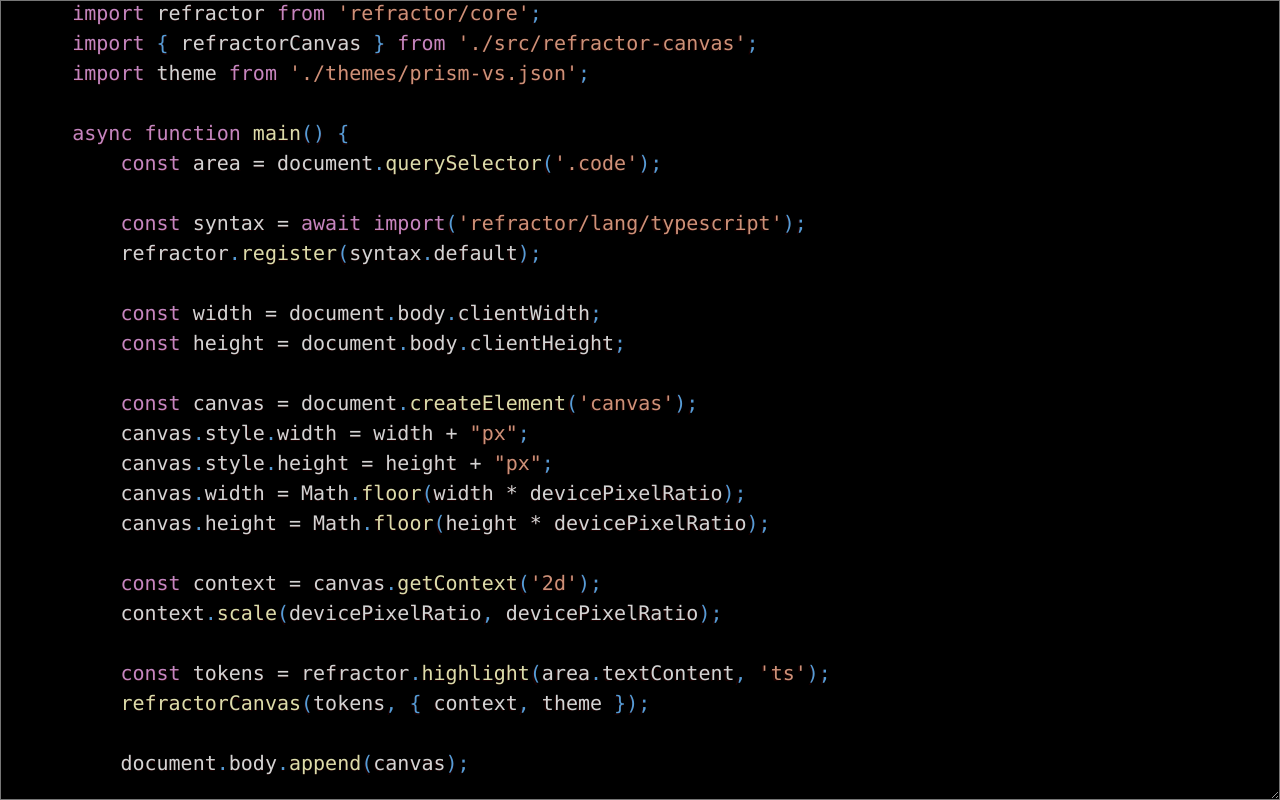
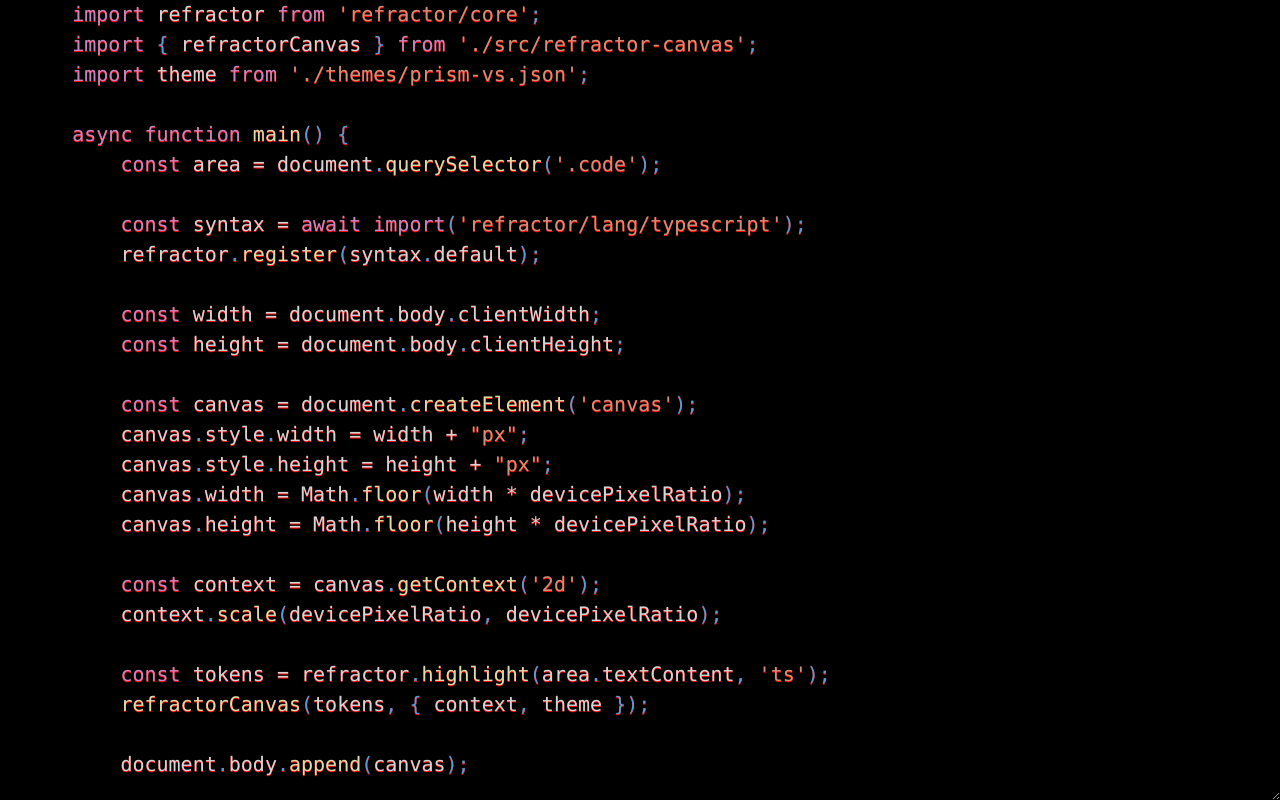
Before and after one commit to marionebl/refractor-canvas, a website built with Parcel: page index.html in a window 1280 px wide. Built offline with nearby package versions, Linux system fonts and the light colour scheme.

Commit message:
feat: prepare distribution

```diff
--- a/index.html
+++ b/index.html
@@ -14,11 +14,12 @@
       position: absolute;
       width: 100%;
       height: 100%;
-      font: 20px monospace;
+      font-family: monospace;
       line-height: 24px;
+      border: 0;
       padding: 0;
       margin: 0;
-      color: rgba(255, 0, 0, 0.1);
+      color: rgba(255, 0, 0, 1);
       caret-color: black;
       white-space: pre;
     }
@@ -62,6 +63,6 @@
       }
 
       document.addEventListener("DOMContentLoaded", main);</textarea>
-  <script src="./index.ts"></script>
+  <script src="./main.ts"></script>
 </body>
 </html>
--- a/index.ts
+++ b/main.ts
@@ -3,13 +3,13 @@ import { refractorCanvas } from "./src/refractor-canvas";
 import theme from "./themes/prism-vsc-dark-plus.json";
 
 async function main() {
-  const fullTheme = {...theme, fontSize: 20, lineHeight: 30 };
+  const fullTheme = { ...theme, fontSize: 20, lineHeight: 30 };
 
   const area = document.querySelector<HTMLTextAreaElement>(".code");
-  area.style.font = theme.text.fontFamily;
-  area.style.background = 'black';
-  area.style.fontSize = fullTheme.fontSize + 'px';
-  area.style.lineHeight = fullTheme.lineHeight + 'px';
+  area.style.background = "black";
+  area.style.fontFamily = theme.text.fontFamily;
+  area.style.fontSize = fullTheme.fontSize + "px";
+  area.style.lineHeight = fullTheme.lineHeight + "px";
   area.style.caretColor = theme.text.color;
 
   const syntax = await import("refractor/lang/typescript");
@@ -28,13 +28,23 @@ async function main() {
   context.scale(devicePixelRatio, devicePixelRatio);
 
   const tokens = refractor.highlight(area.value, "ts");
-  refractorCanvas(tokens, { context, theme: fullTheme });
+  refractorCanvas(tokens, {
+    context,
+    theme: fullTheme,
+    width: canvas.width,
+    height: canvas.height,
+  });
 
   document.body.append(canvas);
 
   area.addEventListener("input", () => {
     context.clearRect(0, 0, canvas.width, canvas.height);
-    refractorCanvas(refractor.highlight(area.value, "ts"), { context, theme: fullTheme });
+    refractorCanvas(refractor.highlight(area.value, "ts"), {
+      context,
+      theme: fullTheme,
+      width: canvas.width,
+      height: canvas.height,
+    });
   });
 }
 
--- a/package.json
+++ b/package.json
@@ -2,6 +2,7 @@
   "name": "refractor-canvas",
   "version": "1.0.0",
   "main": "lib/refractor-canvas.js",
+  "types": "lib/refractor-canvas.d.ts",
   "author": "Mario Nebl <hell@mario-nebl.de>",
   "license": "MIT",
   "files": [
--- a/src/refractor-canvas.ts
+++ b/src/refractor-canvas.ts
@@ -9,10 +9,12 @@ export function refractorCanvas(
   }: {
     context: CanvasRenderingContext2D | OffscreenCanvasRenderingContext2D;
     theme: RefractorTheme;
+    width: number;
+    height: number;
   }
 ) {
   context.font = `${theme.fontSize}px ` + theme.text.fontFamily;
-  context.fillStyle = theme.text.color;
+  context.fillStyle = 'red';
   context.textBaseline = "middle";
 
   tokens.reduce(chunk, []).reduce<Options>(render, {
@@ -57,7 +59,7 @@ function render(options: Options, token: RefractorNode) {
     options.context.fillText(
       token.value,
       options.char * options.charWidth,
-      options.line * options.lineHeight + options.lineHeight / 2
+      Math.ceil(options.line * options.lineHeight + options.lineHeight / 2) + 1
     );
 
     if (token.value !== "\n") {
--- a/tsconfig.json
+++ b/tsconfig.json
@@ -3,6 +3,7 @@
   "compilerOptions": {
     "target": "ES2019",
     "lib": ["ES2019", "DOM"],
+    "declaration": true,
     "outDir": "lib"
   }
 }
```
